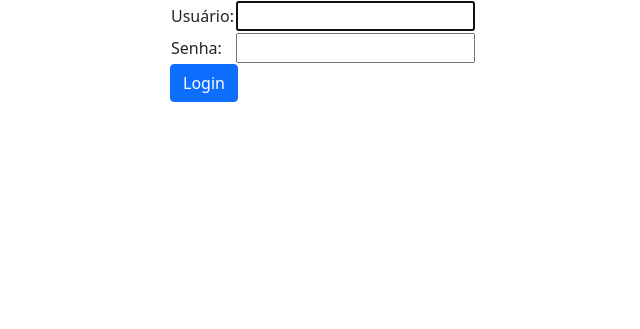
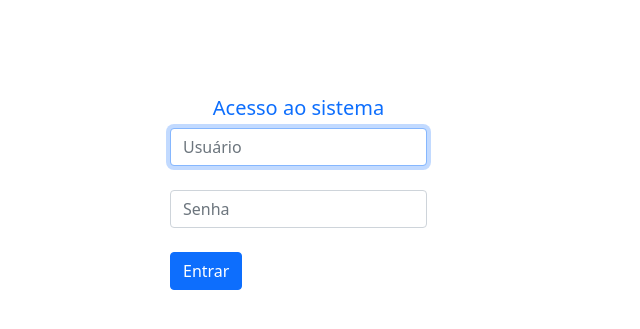
Before and after one commit to trindaderafa/appimmovi_beta_heroku, a Django app: page /accounts/login/ in a window 1280 px wide. Shown: the top 329 px of the page, without its empty margins (325-965 px from the left). Run offline with Django 3.2, Linux system fonts and the light colour scheme; some libraries are stand-ins or nearby versions.

Commit message:
Melhorando pagina de login no sistema

```diff
--- a/templates/registration/login.html
+++ b/templates/registration/login.html
@@ -17,28 +17,30 @@
     {% endif %}
 
 
-
-<div class="container-fluid centered col-md-3">
+    <div class="container-fluid centered col-md-3 d-flex">
         <form method="post" action="{% url 'login' %}">
         {% csrf_token %}
-        <table>
-            <tr>
-                <td>{{ form.username.label_tag }}</td>
-                <td>{{ form.username }}</td>
-            </tr>
+            <br>
+            <br>
+            <br>
+            <br>
+            <h5 class="text-primary text-center">Acesso ao sistema</h5>
+            <div class="form-group">
+                <input type="text" name="username" autofocus autocomplete="username"
+                       maxlength="150" required id="id_username" class="form-control" placeholder="Usuário">
+            </div>
+            <br>
 
-            <tr>
-                <td>{{ form.password.label_tag }}</td>
-                <td>{{ form.password }}</td>
-            </tr>
-        </table>
-        <button type="submit" class="btn btn-primary">Login</button>
+            <div class="form-group">
+            <input type="password" name="password" autocomplete="current-password"
+                   required id="id_password" class="form-control" placeholder="Senha">
+            </div>
+            <br>
+
+            <button type="submit" class="btn btn-primary">Entrar</button>
             <input type="hidden" name="next" value="{{ next }}">
         </form>
     </div>
-
-
-
 
 
     {# Assumes you setup the password_reset view in your URLconf #}
```
Also changed, not shown: db.sqlite3. Lines whose indentation alone changed are shown as unchanged.
